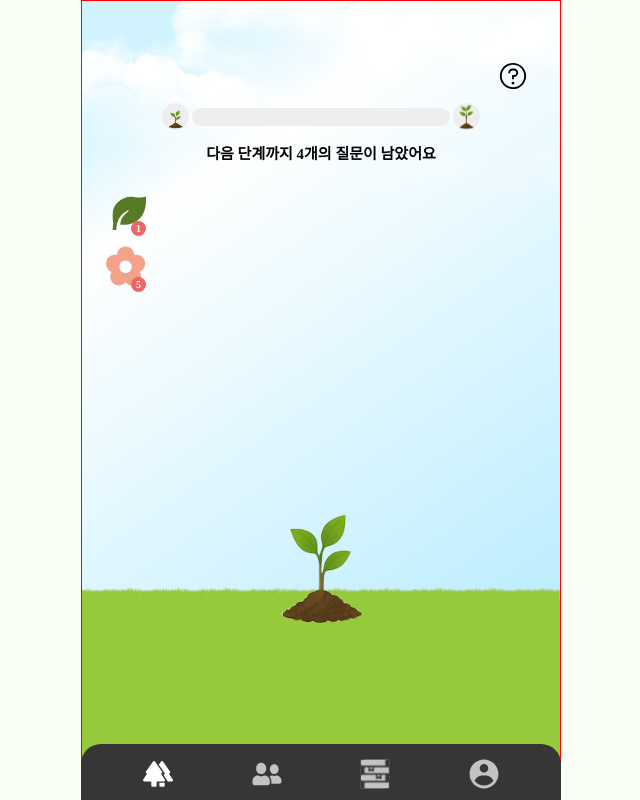
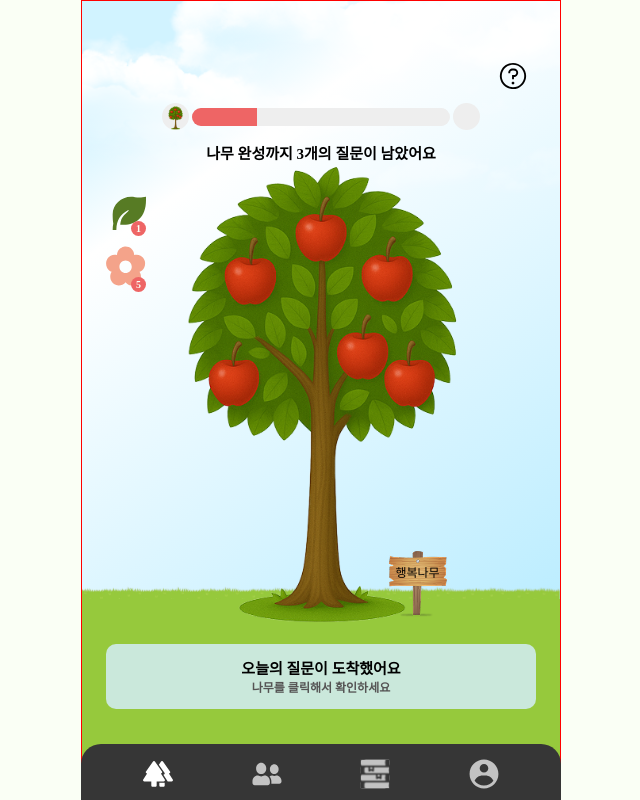
Before and after one commit to Grew-Project/Grew-Front, a React (Vite) app: page /home in a window 1280 px wide. Shown: the whole page, without its empty margins (319-959 px from the left). Built offline with nearby package versions, Linux system fonts and the light colour scheme.

Commit message:
feat: 나무이름설정표지판ui구현

```diff
--- a/src/pages/Home.jsx
+++ b/src/pages/Home.jsx
@@ -4,8 +4,12 @@ import cloud from '../assets/main-cloud.png'
 import help from '../assets/icons/main-help.svg'
 import leaf from '../assets/icons/leaf-icon.svg'
 import flower from '../assets/icons/flower-icon.svg'
+import sign from '../assets/main-sign.png'
+import { useState } from 'react'
 
 const Home = () => {
+  const [isAnswered, setIsAnswered] = useState(false)
+
   const treeImages = import.meta.glob('../assets/trees/사과나무*.png', {
     eager: true,
     import: 'default',
@@ -21,7 +25,7 @@ const Home = () => {
   const TOTAL_QUESTIONS = 16 // 총 질문 수
   const MAX_STAGE = 4 // 총 단계 수 (나무 1~4단계)
   const QUESTIONS_PER_STAGE = TOTAL_QUESTIONS / MAX_STAGE // 단계별 질문 수 = 4
-  const answeredCount = 0
+  const answeredCount = 13
 
   const calculateStage = answeredCount => {
     return Math.min(Math.floor(answeredCount / QUESTIONS_PER_STAGE) + 1, MAX_STAGE)
@@ -36,6 +40,13 @@ const Home = () => {
 
   const currentStage = calculateStage(answeredCount) - 1
   const remaining = calculateRemainingToNextStage(answeredCount)
+
+  const handleSignClick = () => {
+    console.log('표지판 누름')
+  }
+  const handleTreeClick = () => {
+    console.log('나무 누름')
+  }
 
   return (
     <>
@@ -78,9 +89,28 @@ const Home = () => {
             <Counter>5</Counter>
           </NotificationIcon>
         </Notification>
-        <Tree>
+        <Tree onClick={handleTreeClick}>
           <img src={sortedTreeImages[currentStage]} alt="나무 이미지" />
         </Tree>
+        <SignWrapper onClick={handleSignClick}>
+          <Sign>
+            <img src={sign} alt="표지판" />
+            <div>행복나무</div>
+          </Sign>
+        </SignWrapper>
+        <TodayQuestion>
+          {isAnswered ? (
+            <>
+              <div>오늘의 답변을 작성했어요</div>
+              <div>오늘의 기록이 내일의 나를 만들어요</div>
+            </>
+          ) : (
+            <>
+              <div>오늘의 질문이 도착했어요</div>
+              <div>나무를 클릭해서 확인하세요</div>
+            </>
+          )}
+        </TodayQuestion>
       </Container>
     </>
   )
@@ -233,4 +263,54 @@ const Tree = styled.div`
   max-height: 470px;
   display: flex;
   justify-content: center;
+  img {
+    &:hover {
+      cursor: pointer;
+    }
+  }
 `
+const SignWrapper = styled.div`
+  position: absolute;
+  bottom: 85px;
+  left: 62%;
+  width: 58px;
+  height: 67px;
+  display: flex;
+  padding: 1rem;
+  box-sizing: content-box;
+  &:hover {
+    cursor: pointer;
+  }
+`
+const Sign = styled.div`
+  position: relative;
+  div {
+    position: absolute;
+    top: 12px;
+    left: 50%;
+    transform: translateX(-50%);
+    width: 100%;
+    font-size: var(--fs12);
+    text-align: center;
+  }
+`
+const TodayQuestion = styled.div`
+  width: 100%;
+  height: 65px;
+  border-radius: var(--radius-base);
+  background-color: var(--color-secondary);
+  position: absolute;
+  bottom: 10px;
+  text-align: center;
+  font-weight: bold;
+  display: flex;
+  flex-direction: column;
+  justify-content: center;
+  div:nth-of-type(1) {
+    font-size: var(--fs15);
+  }
+  div:nth-of-type(2) {
+    font-size: var(--fs12);
+    color: var(--font-color-gray);
+  }
+`
```
Also changed, not shown: src/assets/main-sign.png (added).
